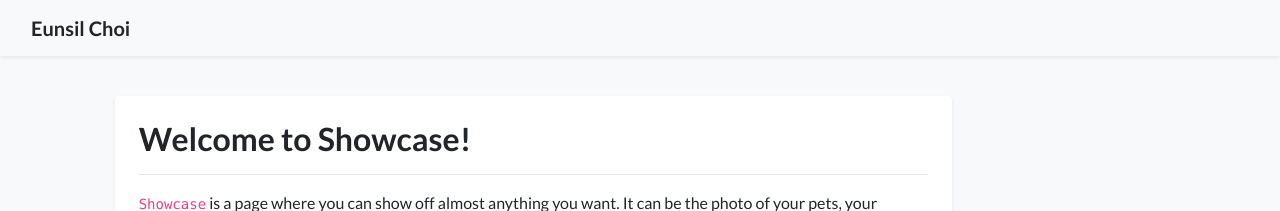
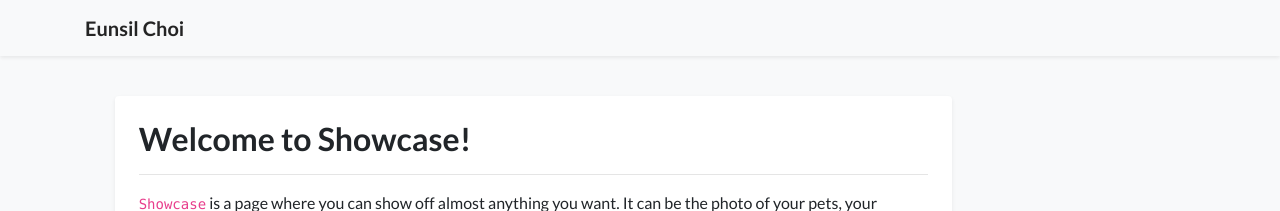
Before and after one commit to eunsil04/eunsil04.github.io, a Jekyll site: the page built from showcase.html, in a window 1280 px wide. Shown: the top 211 px of the page. Built offline with Jekyll 4.4.1, drawn with Linux system fonts in a browser that asks for light colours; nearby versions of some CDN libraries; a style sheet for code colours, icons or effects is not loaded.

Commit message:
Update navbar.html

```diff
--- a/_includes/navbar.html
+++ b/_includes/navbar.html
@@ -1,5 +1,5 @@
 <nav class="navbar navbar-expand-sm navbar-light bg-light fixed-top mb-5 shadow-sm">
-    <div class="{% if page.container_class %}{{ page.container_class }}{% else %}container-lg{% endif %}">
+    <div class="container">
         <a class="navbar-brand"><strong>{{site.data.profile.navbar_name}}</strong></a>
         <button class="navbar-toggler" style="font-size: 1em; padding: 0.5em;" type="button" data-toggle="collapse" data-target="#navbarResponsive" aria-controls="navbarResponsive" aria-expanded="false" aria-label="Toggle navigation">
             <i class="fas fa-map"></i> Menu
```
